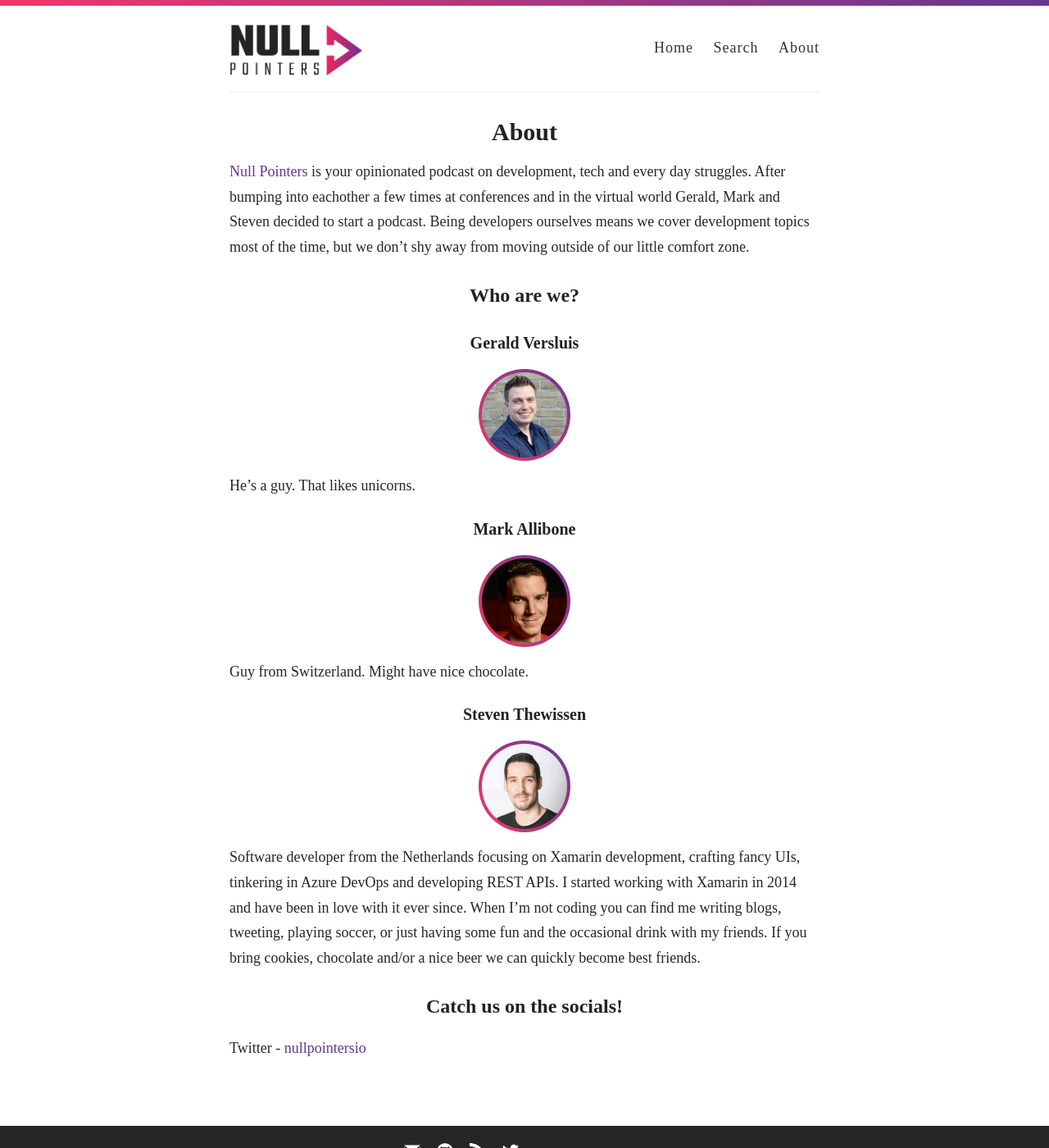
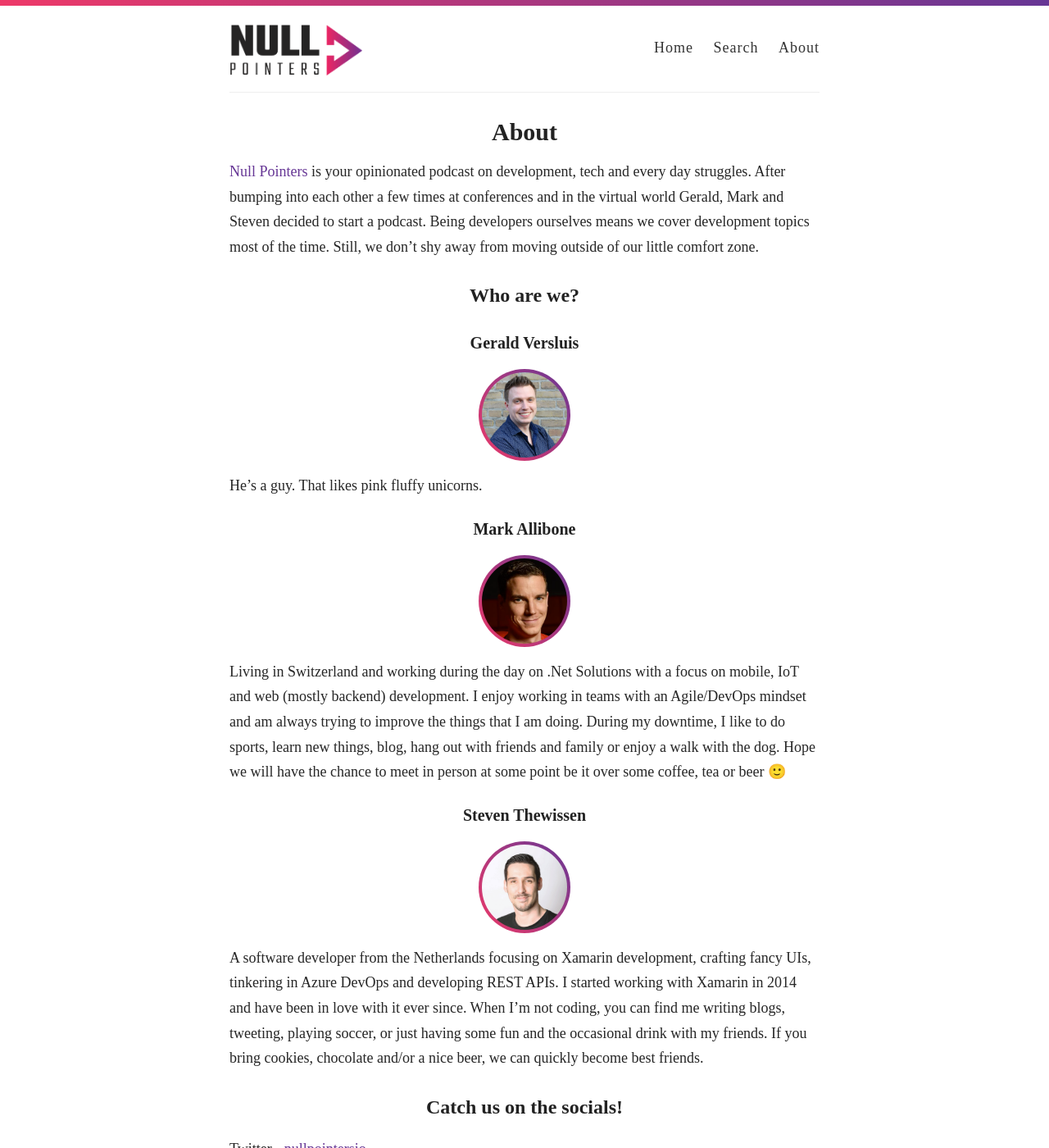
Before and after one commit to nullpointersio/website, a Jekyll site: the page built from _pages/about.md, in a window 1280 px wide and 1400 px high. Shown: the whole window at 82% size. Built offline with Jekyll 4.4.1, drawn with Linux system fonts in a browser that asks for light colours; some web fonts are replaced.

Commit message:
Update that about page

```diff
--- a/_pages/about.md
+++ b/_pages/about.md
@@ -4,7 +4,7 @@
 permalink: /about/
 ---
 
-[Null Pointers](https://nullpointers.io) is your opinionated podcast on development, tech and every day struggles. After bumping into eachother a few times at conferences and in the virtual world Gerald, Mark and Steven decided to start a podcast. Being developers ourselves means we cover development topics most of the time, but we don't shy away from moving outside of our little comfort zone.
+[Null Pointers](https://nullpointers.io) is your opinionated podcast on development, tech and every day struggles. After bumping into each other a few times at conferences and in the virtual world Gerald, Mark and Steven decided to start a podcast. Being developers ourselves means we cover development topics most of the time. Still, we don't shy away from moving outside of our little comfort zone.
 
 ## Who are we?
 
@@ -12,19 +12,21 @@
 
 <img src="{{ site.baseurl }}/images/gerald.png" alt="Gerald Versluis" class="muh-avatar" />
 
-He's a guy. That likes unicorns.
+He's a guy. That likes pink fluffy unicorns.
 
 ### Mark Allibone
 
 <img src="{{ site.baseurl }}/images/mark.png" alt="Mark Allibone" class="muh-avatar" />
 
-Guy from Switzerland. Might have nice chocolate.
+Living in Switzerland and working during the day on .Net Solutions with a focus on mobile, IoT and web (mostly backend) development. I enjoy working in teams with an Agile/DevOps mindset and am always trying to improve the things that I am doing.
+During my downtime, I like to do sports, learn new things, blog, hang out with friends and family or enjoy a walk with the dog.
+Hope we will have the chance to meet in person at some point be it over some coffee, tea or beer 🙂
 
 ### Steven Thewissen
 
 <img src="{{ site.baseurl }}/images/steven.png" alt="Steven Thewissen" class="muh-avatar" />
 
-Software developer from the Netherlands focusing on Xamarin development, crafting fancy UIs, tinkering in Azure DevOps and developing REST APIs. I started working with Xamarin in 2014 and have been in love with it ever since. When I'm not coding you can find me writing blogs, tweeting, playing soccer, or just having some fun and the occasional drink with my friends. If you bring cookies, chocolate and/or a nice beer we can quickly become best friends.
+A software developer from the Netherlands focusing on Xamarin development, crafting fancy UIs, tinkering in Azure DevOps and developing REST APIs. I started working with Xamarin in 2014 and have been in love with it ever since. When I'm not coding, you can find me writing blogs, tweeting, playing soccer, or just having some fun and the occasional drink with my friends. If you bring cookies, chocolate and/or a nice beer, we can quickly become best friends.
 
 ## Catch us on the socials!
 
```
